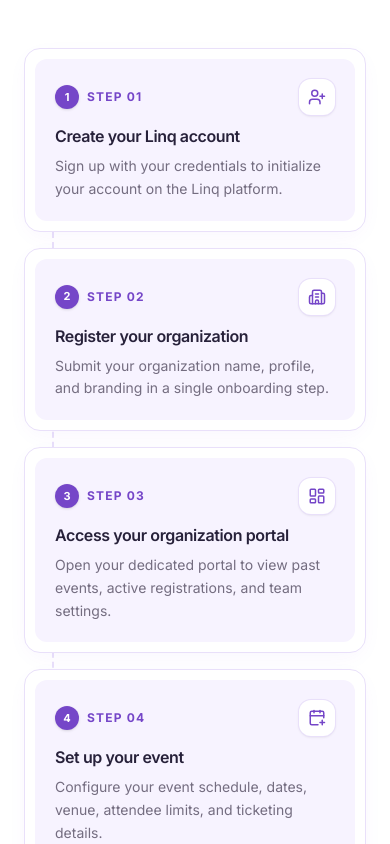
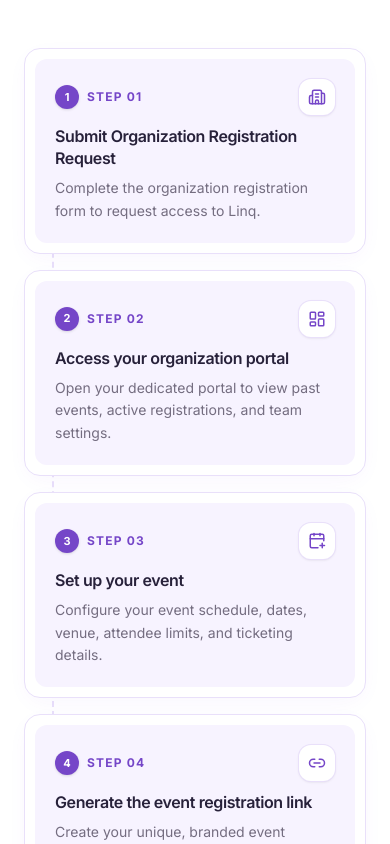
Before and after one commit to aleenanawab/Linq-Landing-page, a Next.js app: page / in a window 390 px wide. Shown: the part 2560-3404 px from the top of the page. Built offline with nearby package versions, Linux system fonts and the light colour scheme.

Commit message:
fix: remove footer texts, relocate hero tagline, correct 8-step organization workflow, and populate product metrics

```diff
--- a/components/linq-landing.tsx
+++ b/components/linq-landing.tsx
@@ -3,7 +3,6 @@
 import { useState, useEffect } from "react";
 import {
   Building2,
-  Calendar,
   CalendarPlus,
   CheckCircle2,
   LayoutDashboard,
@@ -15,8 +14,6 @@ import {
   Sparkles,
   ArrowRight,
   UserCheck,
-  UserPlus,
-  Users,
   X,
 } from "lucide-react";
 import { Button } from "@/components/ui/button";
@@ -133,67 +130,55 @@ const discRevealItems: DiscRevealItem[] = [
   },
 ];
 
-// ── Complete Linq Event Workflow (A-to-Z 10-Step Lifecycle) ──
+// ── Complete Linq Event Workflow (A-to-Z 8-Step Lifecycle) ──
 const completeWorkflowSteps: StepItem[] = [
   {
     step: "01",
-    title: "Create your Linq account",
-    description: "Sign up with your credentials to initialize your account on the Linq platform.",
-    icon: UserPlus,
+    title: "Submit Organization Registration Request",
+    description: "Complete the organization registration form to request access to Linq.",
+    icon: Building2,
   },
   {
     step: "02",
-    title: "Register your organization",
-    description: "Submit your organization name, profile, and branding in a single onboarding step.",
-    icon: Building2,
-  },
-  {
-    step: "03",
     title: "Access your organization portal",
     description: "Open your dedicated portal to view past events, active registrations, and team settings.",
     icon: LayoutDashboard,
   },
   {
-    step: "04",
+    step: "03",
     title: "Set up your event",
     description: "Configure your event schedule, dates, venue, attendee limits, and ticketing details.",
     icon: CalendarPlus,
   },
   {
-    step: "05",
+    step: "04",
     title: "Generate the event registration link",
     description: "Create your unique, branded event registration URL directly in your event workspace.",
     icon: Link2,
   },
   {
-    step: "06",
+    step: "05",
     title: "Share the registration link with attendees",
     description: "Distribute your registration link across invitations, emails, and promotion channels.",
     icon: Send,
   },
   {
-    step: "07",
+    step: "06",
     title: "Attendees complete event registration",
     description: "Guests open the link and register in seconds on any mobile device or desktop browser.",
     icon: UserCheck,
   },
   {
-    step: "08",
+    step: "07",
     title: "Registered attendees receive digital cards",
     description: "Each confirmed attendee receives a digital pass containing their unique, scannable QR card.",
     icon: QrCode,
   },
   {
-    step: "09",
+    step: "08",
     title: "Scan attendee cards and record attendance",
     description: "Event teams scan attendee cards at venue entrances to verify entry and record live attendance.",
     icon: ScanLine,
-  },
-  {
-    step: "10",
-    title: "Enable attendees to connect and network",
-    description: "Attendees use their digital cards to exchange contacts and build valuable relationships.",
-    icon: Users,
   },
 ];
 
@@ -231,26 +216,30 @@ const features = [
   },
 ];
 
-// ── Verified Reach Metrics Structure ──
+// ── Verified Product Capability Metrics ──
 const reachMetrics = [
   {
-    label: "Total Registered Organizations",
-    description: "Organizations and enterprises managing portals on Linq",
+    value: "01",
+    label: "Connected Event Platform",
+    description: "One unified ecosystem for organizations, event creators, and attendees",
     icon: Building2,
   },
   {
-    label: "Total Events Created",
-    description: "Conferences, summits, and business events powered by Linq",
-    icon: Calendar,
+    value: "03",
+    label: "Core Services",
+    description: "One-link registration, scannable QR passes, and role-based portals",
+    icon: LayoutDashboard,
   },
   {
-    label: "Total Attendee Registrations",
-    description: "Attendees registered through one-link event flows",
-    icon: UserCheck,
+    value: "06",
+    label: "Key Platform Features",
+    description: "End-to-end tooling from shareable event links to live entrance scanning",
+    icon: Sparkles,
   },
   {
-    label: "Total QR Check-ins Recorded",
-    description: "Real-time verified admissions at venue entrance gates",
+    value: "08",
+    label: "Workflow Steps",
+    description: "A continuous guided journey from organization onboarding to event check-in",
     icon: ScanLine,
   },
 ];
@@ -676,15 +665,15 @@ export default function LinqLanding() {
                       <Icon className="size-5" />
                     </div>
                     <span className="inline-flex items-center gap-1 rounded-full bg-violet-50 px-2.5 py-1 text-[10px] font-semibold text-violet-700 border border-violet-200/60">
-                      ● Live Platform
+                      ● Capability
                     </span>
                   </div>
 
                   <div className="mt-8">
-                    <div className="text-2xl sm:text-3xl font-extrabold text-[#24212B] tracking-tight">
-                      —
+                    <div className="text-3xl sm:text-4xl font-extrabold text-[#7546C8] tracking-tight">
+                      {metric.value}
                     </div>
-                    <h3 className="mt-2 text-sm font-semibold text-slate-900 leading-tight">
+                    <h3 className="mt-2 text-base font-semibold text-slate-900 leading-tight">
                       {metric.label}
                     </h3>
                     <p className="mt-1 text-xs leading-relaxed text-slate-500">
@@ -877,8 +866,9 @@ export default function LinqLanding() {
         logo={<Logo />}
         title="Linq"
         titleAccent=""
-        tapes={["Every connection", "creates opportunity."]}
-        noteMessage="A simpler way to bring organizations, events and people together. One link. Every connection."
+        meta={[]}
+        tapes={[]}
+        noteMessage="A simpler way to bring organizations, events and people together."
         noteCta={{
           label: "Register organization",
           href: REGISTER_URL,
--- a/components/ui/string-tie-footer.tsx
+++ b/components/ui/string-tie-footer.tsx
@@ -11,7 +11,7 @@ import * as React from "react";
  * - Dark slate typography (#302544)
  * - Violet accents (#7546C8) and string (#8B5CF6)
  * - Rotating grommet buttons with interactive tying / untying cord simulation
- * - Hidden note revealed upon opening: "A simpler way to bring organizations, events and people together. One link. Every connection."
+ * - Hidden note revealed upon opening: "A simpler way to bring organizations, events and people together. "
  * - Minimal clean navigation, social links, and attribution.
  */
 
@@ -583,11 +583,11 @@ export interface StringTieFooterProps {
 
 export default function StringTieFooter({
   logo,
-  meta = ["Event Platform", "By Avtive", "One Link. Every Connection."],
+  meta = [],
   title = "Linq",
   titleAccent = "",
-  tapes = ["Every connection", "creates opportunity."],
-  noteMessage = "A simpler way to bring organizations, events and people together. One link. Every connection.",
+  tapes = [],
+  noteMessage = "A simpler way to bring organizations, events and people together.",
   noteCta = {
     label: "Register organization",
     href: "https://linq.avtive.app/organization/register",
@@ -1048,7 +1048,6 @@ export default function StringTieFooter({
               </text>
               <path d="M66 18q10-5 20 0t20 0 20 0 20 0M66 28q10-5 20 0t20 0 20 0 20 0M66 38q10-5 20 0t20 0 20 0 20 0M66 48q10-5 20 0t20 0 20 0 20 0" />
             </svg>
-            <p className="stt-note-k">One Link. Every Connection.</p>
             <p className="stt-note-t">{noteMessage}</p>
             <div className="stt-note-row">
               {noteCta && (
```
